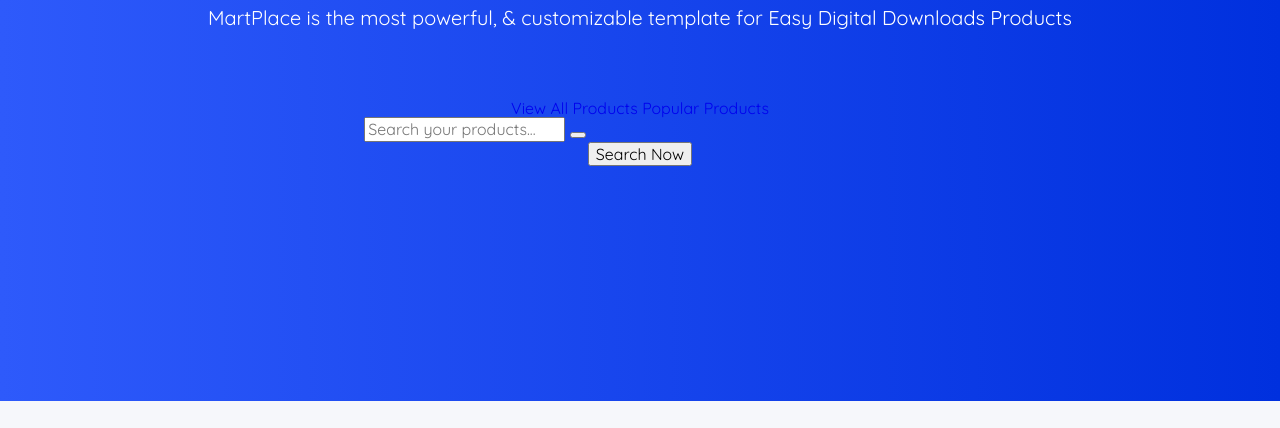
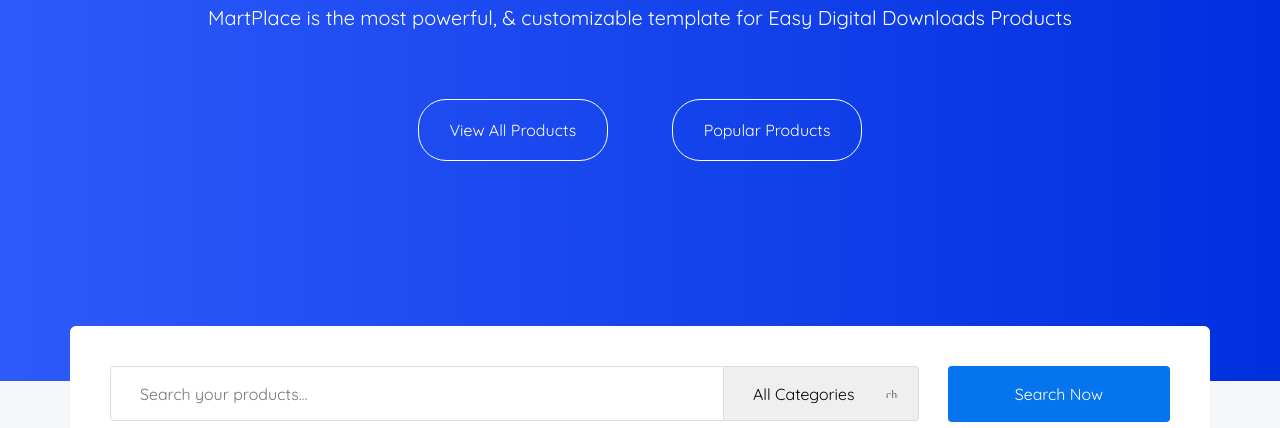
Before and after one commit to romanshliakhov/MartPlace, a website: page app/index.html in a window 1280 px wide. Shown: the part 524-952 px from the top of the page. Drawn offline with nearby package versions, Linux system fonts and the light colour scheme; files that its build step writes are made by us from their sources; files whose address does not match are found by name.

Commit message:
added view

```diff
--- a/app/index.html
+++ b/app/index.html
@@ -78,18 +78,26 @@
                 <div class="view__title">Create Your Own<span class="view__title-bold">Digital Product Marketplace</span></div>
                 <div class="view__descr">MartPlace is the most powerful, & customizable template for Easy Digital Downloads Products</div>
 
-                <div class="view__btn">
-                    <a class="view__btn-all " href="#">View All Products</a>
-                    <a class="view__btn-popular" href="#">Popular Products</a>
+                <div class="view__links">
+                    <a class="view__link-all " href="#">View All Products</a>
+                    <a class="view__link-popular" href="#">Popular Products</a>
                 </div>
 
-                <form class="view__form" >
-                    <input type="text" placeholder="Search your products..." required>
-                    <button type="submit"></button>
+                <form class="view__form">
+                    <input class="view__form-input" type="text" placeholder="Search your products..." required>
+                    <select class="view__form-cat">
+                        <option value="All Categories">All Categories</option>
+                        <option value="Plugins">Plugins</option>
+                        <option value="WordPress">WordPress</option>
+                        <option value="Site Template">Site Template</option>
+                        <option value="PSD Template">PSD Template</option>
+                        <option value="Joomla">Joomla</option>
+                        <option value="User Interface">User Interface</option>
+                        <option value="Landing Page">Landing Page</option>
+                        <option value="Software">Software</option>
+                    </select>
+                    <button class="view__form-btn" type="submit">Search Now</button>
                 </form>
-
-                <button class="view__btn">Search Now</button>
-                </div>
             </div>
         </div>
     </section>
--- a/app/scss/_vars.scss
+++ b/app/scss/_vars.scss
@@ -1,3 +1,4 @@
 $blue: #0674ec;
 $hex: #f6f7fb;
 $shadowgrey: #747b86;
+$shadow: #dcdcdc;
--- a/app/scss/style.scss
+++ b/app/scss/style.scss
@@ -26,9 +26,16 @@
     border-radius:18px;
     color: #fff;
     font-family: 'Quicksand', sans-serif;
-    font-weight: 300;
+    font-weight: 400;
     font-size: 14px;
     line-height: 28px;
+    transition: 0.3s;
+}
+
+.header__sign:hover {
+    background-color: #fff;
+    color: $blue;
+    border: 1px solid $blue;
 }
 
 .header__avatar {
@@ -89,6 +96,11 @@
     line-height: 42px;
     color: #333;
     text-transform: uppercase;
+    transition: 0.3s;
+}
+
+.header__nav-link:hover {
+    color: $blue;
 }
 
 .header__search {
@@ -149,11 +161,12 @@
 // view section
 .view {
     background-image: linear-gradient(to left, #0030de 0%, #2e5afb 100%);
-    min-height: 725px;
+    max-height: 725px;
 }
 
 .view__inner {
     padding: 180px 0 235px;
+    position: relative;
     text-align: center;
 }
 
@@ -180,14 +193,85 @@
     color: #fff;
 }
 
-.view__products {
-    margin: 0 15px;
-    padding: 11px 30px;
+.view__links {
+    font-size: 16px;
+    font-weight: 400;
+}
+
+.view__link-all:hover,
+.view__link-popular:hover  {
+    background-color: #fff;
+    color: $blue;
+}
+
+.view__link-all,
+.view__link-popular {
+    margin: 0 30px;
+    padding: 21px 0;
+    border-radius: 28px;
+    width: 190px;
+    color: #fff;
+    border: 1px solid #fff;
+    transition: 0.3s;
 }
 
 .view__form {
-    max-width: 810px;
+    bottom: -65px;
+    width: 100%;
+    min-height: 135px;
+    display: flex;
+    justify-content: space-between;
+    position: absolute;
+    margin: 0 auto;
+    align-items: center;
+    background-color: #fff;
+    padding: 0 40px;
+    border-radius: 6px;
+
 }
+
+.view__form-input {
+    max-width: 614px;
+    width: 100%;
+    height: 55px;
+    padding: 5px 29px;
+    outline: transparent;
+    border: 1px solid $shadow;
+    border-radius: 4px 0 0 4px;
+}
+
+.view__form-cat {
+    font-size: 16px;
+    min-width: 195px;
+    height: 55px;
+    padding: 15px 29px;
+    margin-right: auto;
+    outline: transparent;
+    border: 1px solid $shadow;
+    border-radius: 1px 4px 4px 1px;
+    border-left: none;
+    appearance: none;
+    position: relative;
+    background-image: url(../images/icons/chevron-down.svg);
+    background-repeat: no-repeat;
+    background-size: 13px;
+    background-position: right 20px center;
+    cursor: pointer;
+}
+
+.view__form-btn {
+    min-height: 55px;
+    background-color: #0674ec;
+    font-size: 16px;
+    font-weight: 400;
+    padding: 19px 67px;
+    color: #fff;
+    border-radius: 4px;
+    outline: transparent;
+    border: none;
+    cursor: pointer;
+}
+
 // products
 .products {
     padding: 120px 0;
@@ -217,7 +301,6 @@
     font-family: 'Quicksand', sans-serif;
     color: $shadowgrey;
     line-height: 2;
-
 }
 
 .products__categories {
@@ -227,17 +310,24 @@
 }
 
 .products__categories-btn {
-    border: none;
     background-color: #f1f3f6;
     color: #747b86;
     padding: 7px 19px;
     border-radius: 16px;
+    transition: 0.2s;
+    outline: transparent;
+    border: none;
+    cursor: pointer;
 }
 
 .products__categories-btn + .products__categories-btn {
     margin-left: 5px;
 }
 
+.products__categories-btn:hover {
+    background-color: $blue;
+    color: #fff;
+}
 
 .products__all {
     font-family: 'Quicksand',sans-serif;
@@ -252,3 +342,9 @@
     outline: transparent;
     cursor: pointer;
 }
+
+.products__all:hover {
+    background-color: #fff;
+    color: $blue;
+    border: 1px solid $blue;
+}
```
Also changed, not shown: app/css/style.min.css, app/images/icons/chevron-down.svg (added).
